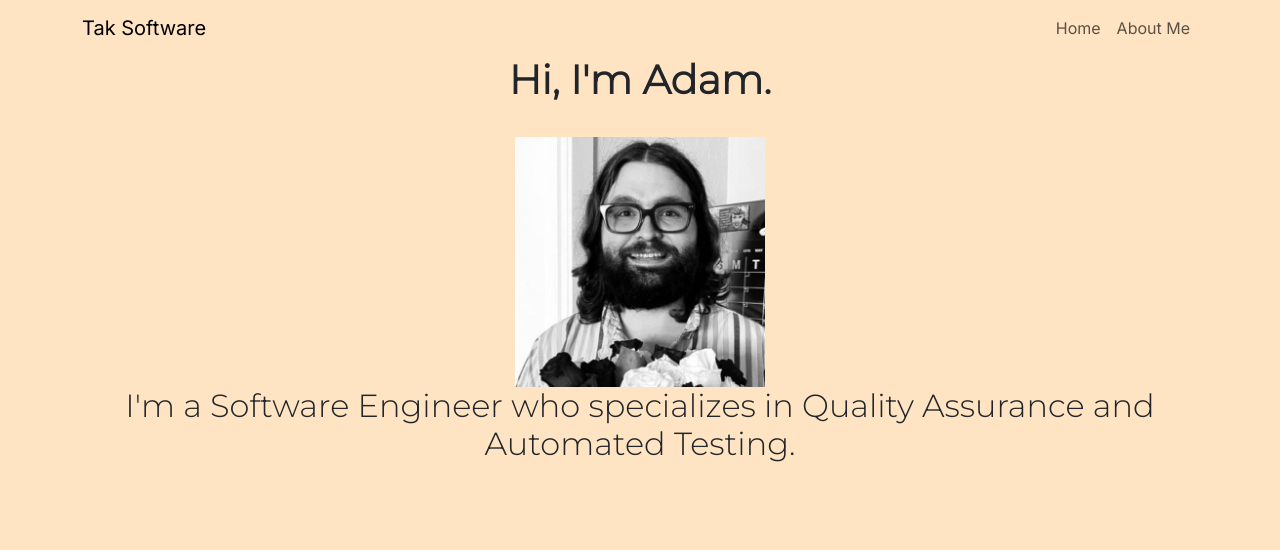
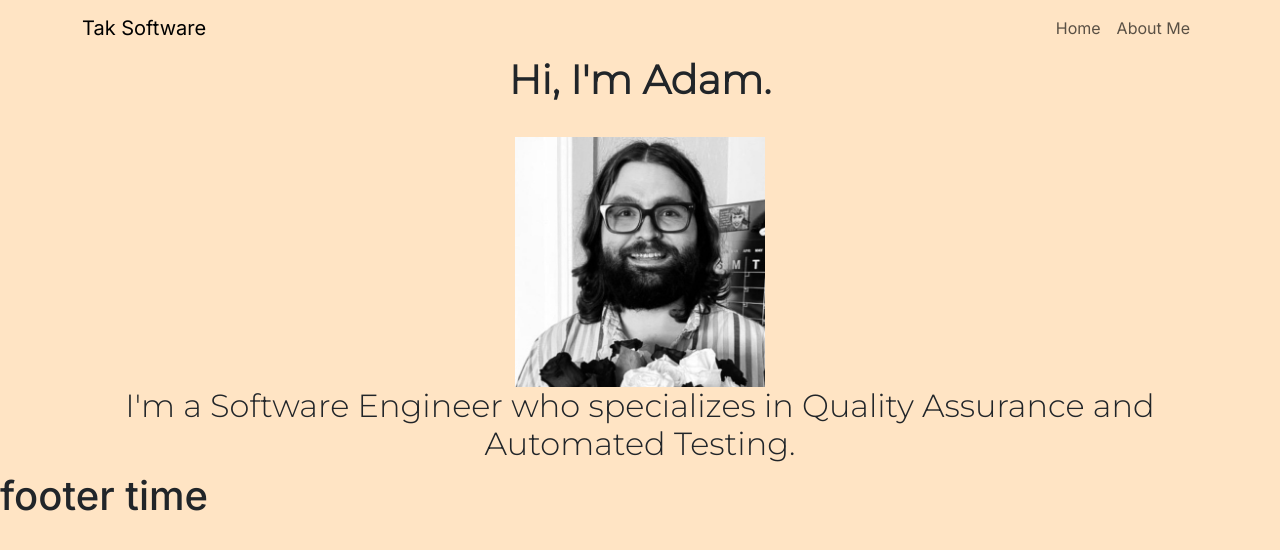
Before and after one commit to AdamDTak2112/AdamDTak2112.github.io, a Next.js app: page / in a window 1280 px wide. Shown: the top 550 px of the page. Built offline with nearby package versions, Linux system fonts and the light colour scheme.

Commit message:
add footer skeleton

```diff
--- a/src/app/layout.js
+++ b/src/app/layout.js
@@ -1,6 +1,7 @@
 import './globals.css'
 import { Inter } from 'next/font/google';
 import Header from './header';
+import Footer from '../components/footer';
 
 const inter = Inter({ subsets: ['latin'] })
 
@@ -16,6 +17,7 @@ export default function RootLayout({ children }) {
       <body className={inter.className}>
         <Header/>
         {children}
+        <Footer/>
       </body>
     </html>
   )
--- /dev/null
+++ b/src/components/footer.js
@@ -0,0 +1,7 @@
+import Container from 'react-bootstrap/Container';
+
+export default function Footer(){
+    return (
+        <h1>footer time</h1>
+    )
+}
```
